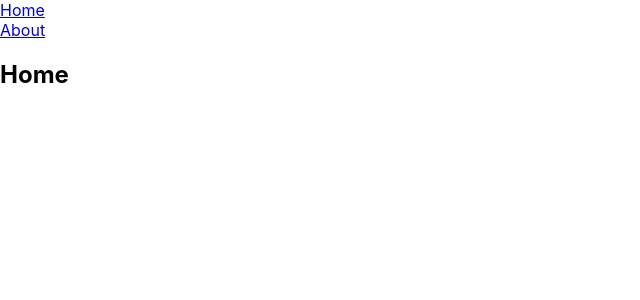
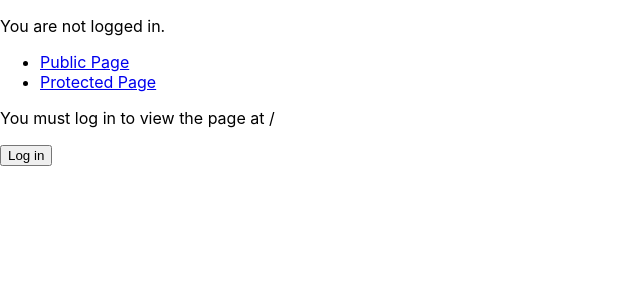
Before and after one commit to SukeyPuff/Let-s-study, a React (Create React App) app in the folder FrontEnd/demo/react-18-router/: page /login in a window 1280 px wide. Shown: the top 300 px of the page, without its empty margins (0-640 px from the left). Built offline with nearby package versions, Linux system fonts and the light colour scheme.

Commit message:
feat: Dive into react-router

```diff
--- a/FrontEnd/demo/react-18-router/src/App.js
+++ b/FrontEnd/demo/react-18-router/src/App.js
@@ -1,57 +1,159 @@
-import React, { createContext, useContext, useState } from 'react'
+import React, {useContext, useState} from 'react'
 import {
   BrowserRouter as Router,
   Switch,
   Route,
   Link,
-  Redirect,
   useHistory,
   useLocation,
-  useRouteMatch
+  Redirect
 } from 'react-router-dom'
+import PublicPage from './src/views/PublicPage'
+import ProtectedPage from './src/views/ProtectedPage'
 
-export default function App() {
+function App() {
   return (
-    <Router>
-      <div>
-        <OldSchoolMenuLink to="/" label="Home" activeOnlyWhenExact />
-        <OldSchoolMenuLink to="/about" label="About" />
-      </div>
+    <ProvideAuth>
+      <Router>
+        <div>
+        <AuthButton />
 
-      <Switch>
-        <Route path="/" component={Home} />
-        <Route path="/about" component={About} />
-      </Switch>
-    </Router>
+          <ul>
+            <li>
+              <Link to="/public">Public Page</Link>
+            </li>
+            <li>
+              <Link to="/protected">Protected Page</Link>
+            </li>
+          </ul>
+
+          <Switch>
+            <Route path="/public">
+              <PublicPage />
+            </Route>
+            <Route path="/login">
+              <LoginPage />
+            </Route>
+            <PrivateRoute path="/protected">
+              <ProtectedPage />
+            </PrivateRoute>
+          </Switch>
+        </div>
+      </Router>
+    </ProvideAuth>
   )
 }
 
-function OldSchoolMenuLink({ to, label, activeOnlyWhenExact }) {
-  console.log(activeOnlyWhenExact);
+const fakeAuth = {
+  isAuthenticated: false,
+  signin(cb) {
+    fakeAuth.isAuthenticated = true
+    setTimeout(cb, 100)
+  },
+  signout(cb) {
+    fakeAuth.isAuthenticated = false
+    setTimeout(cb, 100)
+  }
+}
 
-  let match = useRouteMatch({
-    path: to,
-    exact: activeOnlyWhenExact
-  })
 
-  console.log(match);
+const authContext = React.createContext()
+
+function ProvideAuth({children}) {
+  const auth = useProviderAuth()
 
   return (
-    <div className={match ? 'active' : ''}>
-      {match ? '> ' : ''}
-      <Link to={to}>{label}</Link>
-    </div>
+    <authContext.Provider value={auth}>
+      {children}
+    </authContext.Provider>
   )
 }
 
-function Home() {
-  return (
-    <h2>Home</h2>
+function useAuth() {
+  return useContext(authContext)
+}
+
+function useProviderAuth() {
+  const [user, setUser] = useState(null)
+
+  const signin = cb => {
+    return fakeAuth.signin(() => {
+      setUser('user')
+      cb()
+    })
+  }
+
+  const signout = cb => {
+    return fakeAuth.signout(() => {
+      setUser(null)
+      cb()
+    })
+  }
+
+  return {
+    user,
+    signin,
+    signout
+  }
+}
+
+function AuthButton() {
+  let history = useHistory()
+  let auth = useAuth()
+
+  return auth.user ? (
+    <p>
+      Welcome!{" "}
+      <button
+        onClick={() => {
+          auth.signout(() => history.push('/'))
+        }}
+      >
+        Sign out
+      </button>
+    </p>
+  ) : (
+    <p>You are not logged in.</p>
   )
 }
 
-function About() {
+function PrivateRoute({children, ...rest}) {
+  let auth = useAuth()
+
   return (
-    <h2>About</h2>
+    <Route
+      {...rest}
+      render={({location}) => auth.user ? (
+        children
+      ): (
+        <Redirect to={{
+          pathname: '/login',
+          state: {from: location}
+        }} />
+      )}
+    />
   )
 }
+
+function LoginPage() {
+  let history = useHistory()
+  let location = useLocation()
+  let auth = useAuth()
+
+  let {from} = location.state || {from: {pathname: '/'}}
+
+  let login = () => {
+    auth.signin(() => {
+      history.replace(from)
+    })
+  }
+
+  return (
+    <>
+      <p>You must log in to view the page at {from.pathname}</p>
+      <button onClick={login}>Log in</button>
+    </>
+  )
+}
+
+export default App
--- /dev/null
+++ b/FrontEnd/demo/react-18-router/src/src/views/ProtectedPage.jsx
@@ -0,0 +1,5 @@
+function ProtectedPage() {
+  return <h3>Protected</h3>;
+}
+
+export default ProtectedPage;
--- /dev/null
+++ b/FrontEnd/demo/react-18-router/src/src/views/PublicPage.jsx
@@ -0,0 +1,5 @@
+function PublicPage() {
+  return <h3>Public</h3>;
+}
+
+export default PublicPage;
```
Also changed, not shown: FrontEnd/demo/react-18-router/src/src/views/About.jsx (deleted, +0 -41 lines), FrontEnd/demo/react-18-router/src/src/views/Home.jsx (deleted, +0 -54 lines), FrontEnd/demo/react-18-router/src/src/views/Login.jsx (deleted, +0 -33 lines), FrontEnd/demo/react-18-router/src/src/views/Register.jsx (deleted, +0 -33 lines), FrontEnd/demo/react-18-router/src/src/views/LoginPage.jsx (added), 1 other file (tests, documents, lock files or other folders).
